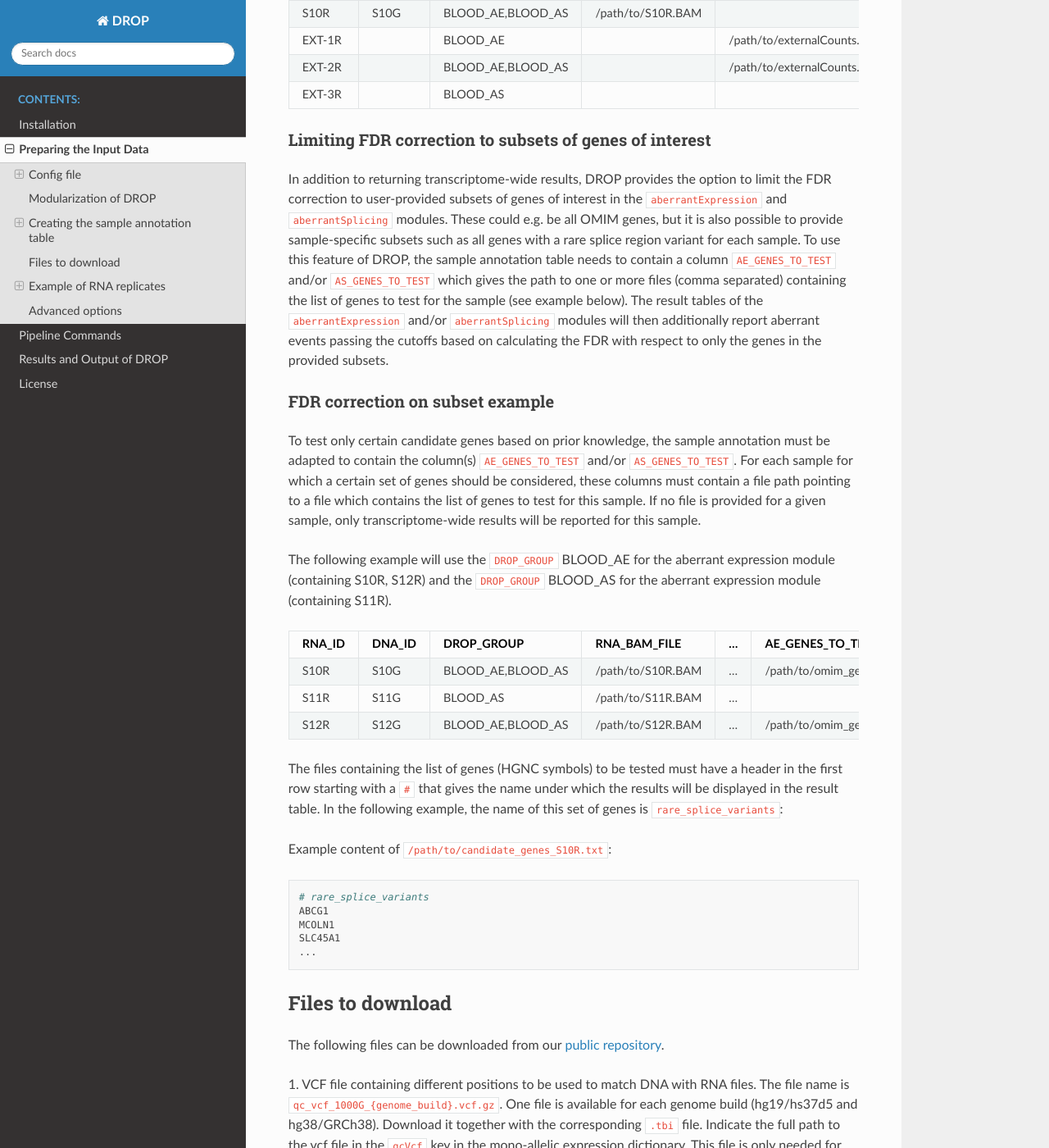
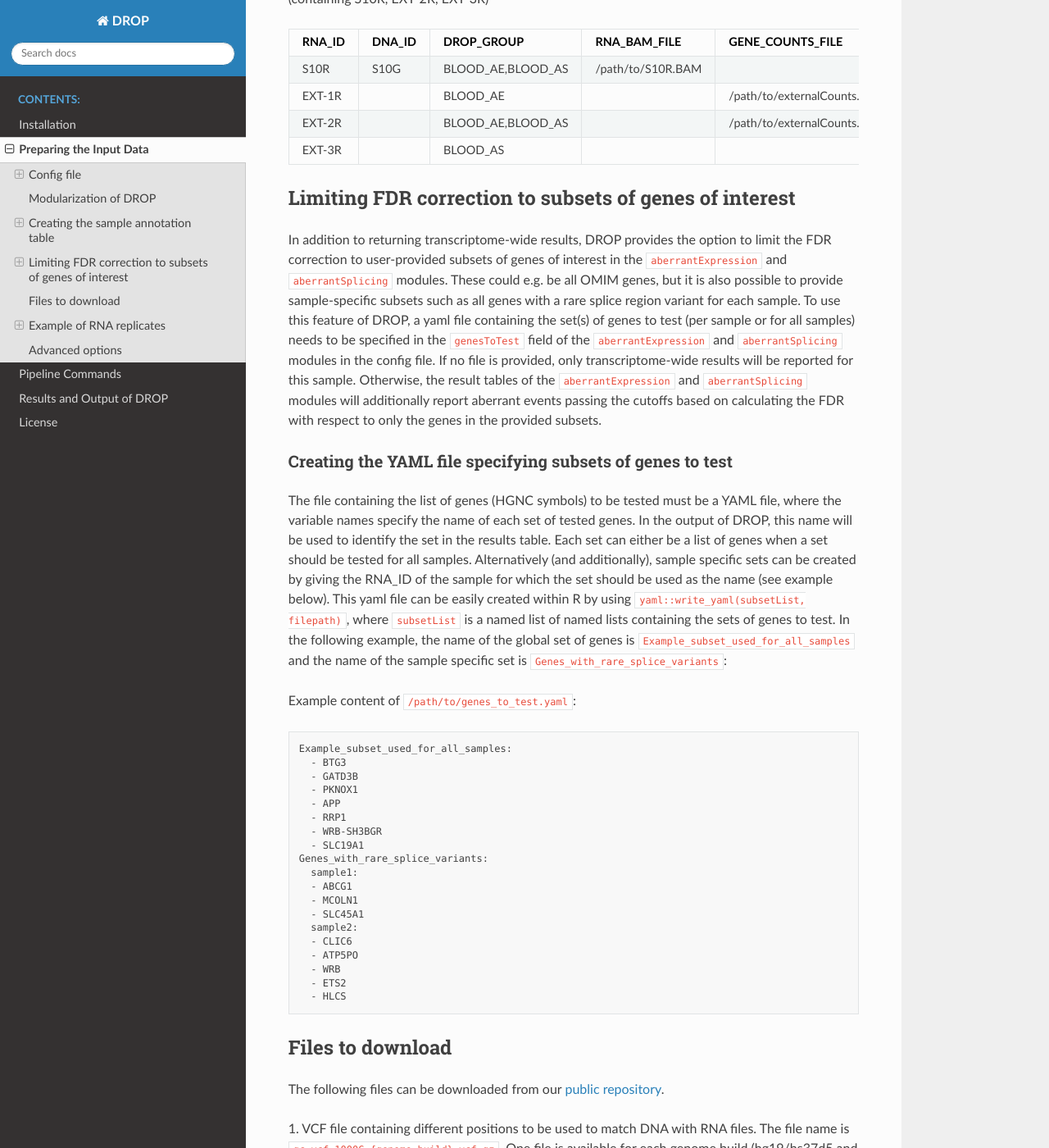
Before and after one commit to gagneurlab/drop, a Sphinx documentation site: the page built from docs/source/prepare.rst, in a window 1280 px wide and 1400 px high, scrolled down 7656 px. Shown: the whole window at 82% size. Built offline with Sphinx 7.4.7 and the Read the Docs theme 2.0.0, drawn with Linux system fonts in a browser that asks for light colours; pages that are not in the unit, such as notebooks, are missing from menus; some of the changed text lies outside the part shown.

Commit message:
change to use yaml files for gene subset lists

```diff
--- a/docs/source/prepare.rst
+++ b/docs/source/prepare.rst
@@ -105,6 +105,7 @@ implementation                character  Either 'autoencoder', 'pca' or 'peer'.
 zScoreCutoff                  numeric    A non-negative number. Z scores (in absolute value) greater than this cutoff are considered as outliers.                                                                                                                                                                                                                                                                                ``0``
 padjCutoff                    numeric    A number between (0, 1] indicating the maximum FDR an event can have in order to be considered an outlier.                                                                                                                                                                                                                                                                              ``0.05``
 maxTestedDimensionProportion  numeric    An integer that controls the maximum value that the encoding dimension can take. Refer to `advanced-options`_.                                                                                                                                                                                                                                                                          ``3``
+genesToTest                   character  Full path to a yaml file specifying lists of candidate genes per sample to test during FDR correction. See the documentation for details on the structure of this file.                                                                                                                                                                                                                 ``null``
 reportAllGenesToTest          boolean    If lists of candidate genes are provided in the AE_GENES_TO_TEST column of the sample annotation, this parameter controls whether only significant results (based on ``padjCutoff`` and ``zScoreCutoff``) will be reported for the set(s) of tested genes (default), or whether all events within a tested gene will be reported in the result table, regardless of aberrant status.    ``false``
 ============================  =========  ======================================================================================================================================================================================================================================================================================================================================================================================  ======
 
@@ -131,6 +132,7 @@ implementation                character  Either 'PCA' or 'PCA-BB-Decoder'. Metho
 deltaPsiCutoff                numeric    A non-negative number. Delta psi values greater than this cutoff are considered as outliers. Set to 0.1 when using FRASER2.                                                                                                                                                                                                                                                             ``0.3 # suggested by FRASER``
 padjCutoff                    numeric    Same as in aberrant expression.                                                                                                                                                                                                                                                                                                                                                         ``0.1``
 maxTestedDimensionProportion  numeric    Same as in aberrant expression.                                                                                                                                                                                                                                                                                                                                                         ``6``
+genesToTest                   character  Same as in aberrant expression.                                                                                                                                                                                                                                                                                                                                                         ``null``
 reportAllGenesToTest          boolean    If lists of candidate genes are provided in the AS_GENES_TO_TEST column of the sample annotation, this parameter controls whether only significant results (based on ``padjCutoff`` and ``deltaPsiCutoff``) will be reported for the set(s) of tested genes (default), or whether all events within a tested gene will be reported in the result table, regardless of aberrant status.  ``false``
 FRASER_version                character  The FRASER version which will be used. Set to ``FRASER2`` to use FRASER2 and the Intron Jaccard Index metric. All other values result in running FRASER with the metrics psi5, psi3 and theta.                                                                                                                                                                                          ``FRASER``
 ============================  =========  ======================================================================================================================================================================================================================================================================================================================================================================================  ======
@@ -305,52 +307,57 @@ EXT-3R          BLOOD_AS
 
 
 Limiting FDR correction to subsets of genes of interest
-+++++++++++++++++++++++++++++++++++++++++++++++++++++++
+------------------------------------
 In addition to returning transcriptome-wide results, DROP provides the option to
 limit the FDR correction to user-provided subsets of genes of interest in the
 ``aberrantExpression`` and ``aberrantSplicing`` modules. These could e.g. be all
 OMIM genes, but it is also possible to provide sample-specific subsets such as all
 genes with a rare splice region variant for each sample.
-To use this feature of DROP, the sample annotation table needs to contain a column
-``AE_GENES_TO_TEST`` and/or ``AS_GENES_TO_TEST`` which gives the path to one or more
-files (comma separated) containing the list of genes to test for the sample (see example below).
-The result tables of the ``aberrantExpression`` and/or ``aberrantSplicing`` modules
-will then additionally report aberrant events passing the cutoffs based on calculating
+To use this feature of DROP, a yaml file containing the set(s) of genes to test
+(per sample or for all samples) needs to be specified in the ``genesToTest`` field
+of the ``aberrantExpression`` and ``aberrantSplicing`` modules in the config file.
+If no file is provided, only transcriptome-wide results will be reported for this sample.
+Otherwise, the result tables of the ``aberrantExpression`` and ``aberrantSplicing`` modules
+will additionally report aberrant events passing the cutoffs based on calculating
 the FDR with respect to only the genes in the provided subsets.
 
-FDR correction on subset example
+Creating the YAML file specifying subsets of genes to test
 +++++++++++++++++++++++++++++++++++++++++++++++++++++++
-To test only certain candidate genes based on prior knowledge, the sample annotation
-must be adapted to contain the column(s) ``AE_GENES_TO_TEST`` and/or ``AS_GENES_TO_TEST``.
-For each sample for which a certain set of genes should be considered, these columns
-must contain a file path pointing to a file which contains the list of genes to test
-for this sample. If no file is provided for a given sample, only transcriptome-wide
-results will be reported for this sample.
+The file containing the list of genes (HGNC symbols) to be tested must be a YAML file,
+where the variable names specify the name of each set of tested genes. In the output
+of DROP, this name will be used to identify the set in the results table. Each set
+can either be a list of genes when a set should be tested for all samples. Alternatively
+(and additionally), sample specific sets can be created by giving the RNA_ID of the sample
+for which the set should be used as the name (see example below).
+This yaml file can be easily created within R by using ``yaml::write_yaml(subsetList, filepath)``,
+where ``subsetList`` is a named list of named lists containing the sets of genes to test.
+In the following example, the name of the global set of genes is ``Example_subset_used_for_all_samples``
+and the name of the sample specific set is ``Genes_with_rare_splice_variants``:
 
-The following example will use the ``DROP_GROUP`` BLOOD_AE for the aberrant expression module (containing S10R, S12R) and
-the ``DROP_GROUP`` BLOOD_AS for the aberrant expression module (containing S11R).
-
-======  ======  =================  =================  ===  =========================================================  ========================================================================
-RNA_ID  DNA_ID  DROP_GROUP         RNA_BAM_FILE       ...  AE_GENES_TO_TEST                                           AS_GENES_TO_TEST
-======  ======  =================  =================  ===  =========================================================  ========================================================================
-S10R    S10G    BLOOD_AE,BLOOD_AS  /path/to/S10R.BAM  ...  /path/to/omim_genes.txt                                    /path/to/omim_genes.txt,/path/to/candidate_genes_S10R.txt
-S11R    S11G    BLOOD_AS           /path/to/S11R.BAM  ...                                                             /path/to/candidate_genes_S11R.txt
-S12R    S12G    BLOOD_AE,BLOOD_AS  /path/to/S12R.BAM  ...  /path/to/omim_genes.txt,/path/to/candidate_genes_S12R.txt
-======  ======  =================  =================  ===  =========================================================  ========================================================================
-
-The files containing the list of genes (HGNC symbols) to be tested must have a header in the first row
-starting with a ``#`` that gives the name under which the results will be displayed in the result table.
-In the following example, the name of this set of genes is ``rare_splice_variants``:
-
-Example content of ``/path/to/candidate_genes_S10R.txt``:
+Example content of ``/path/to/genes_to_test.yaml``:
 
 .. code-block:: bash
 
-    # rare_splice_variants
-    ABCG1
-    MCOLN1
-    SLC45A1
-    ...
+    Example_subset_used_for_all_samples:
+      - BTG3
+      - GATD3B
+      - PKNOX1
+      - APP
+      - RRP1
+      - WRB-SH3BGR
+      - SLC19A1
+    Genes_with_rare_splice_variants:
+      sample1:
+      - ABCG1
+      - MCOLN1
+      - SLC45A1
+      sample2:
+      - CLIC6
+      - ATP5PO
+      - WRB
+      - ETS2
+      - HLCS
+
 
 
 .. _files-to-download:
```
Also changed, not shown: 12 other files.
